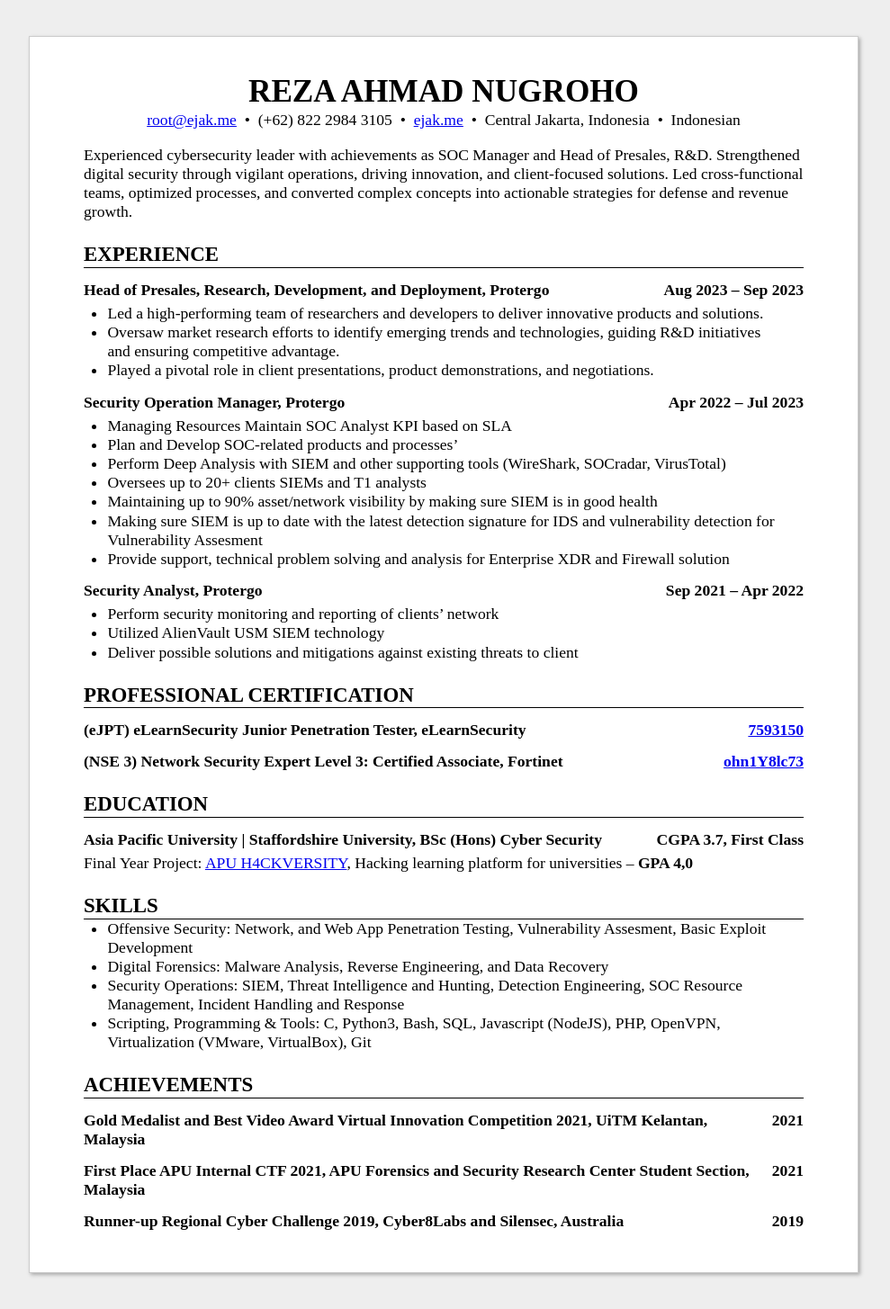
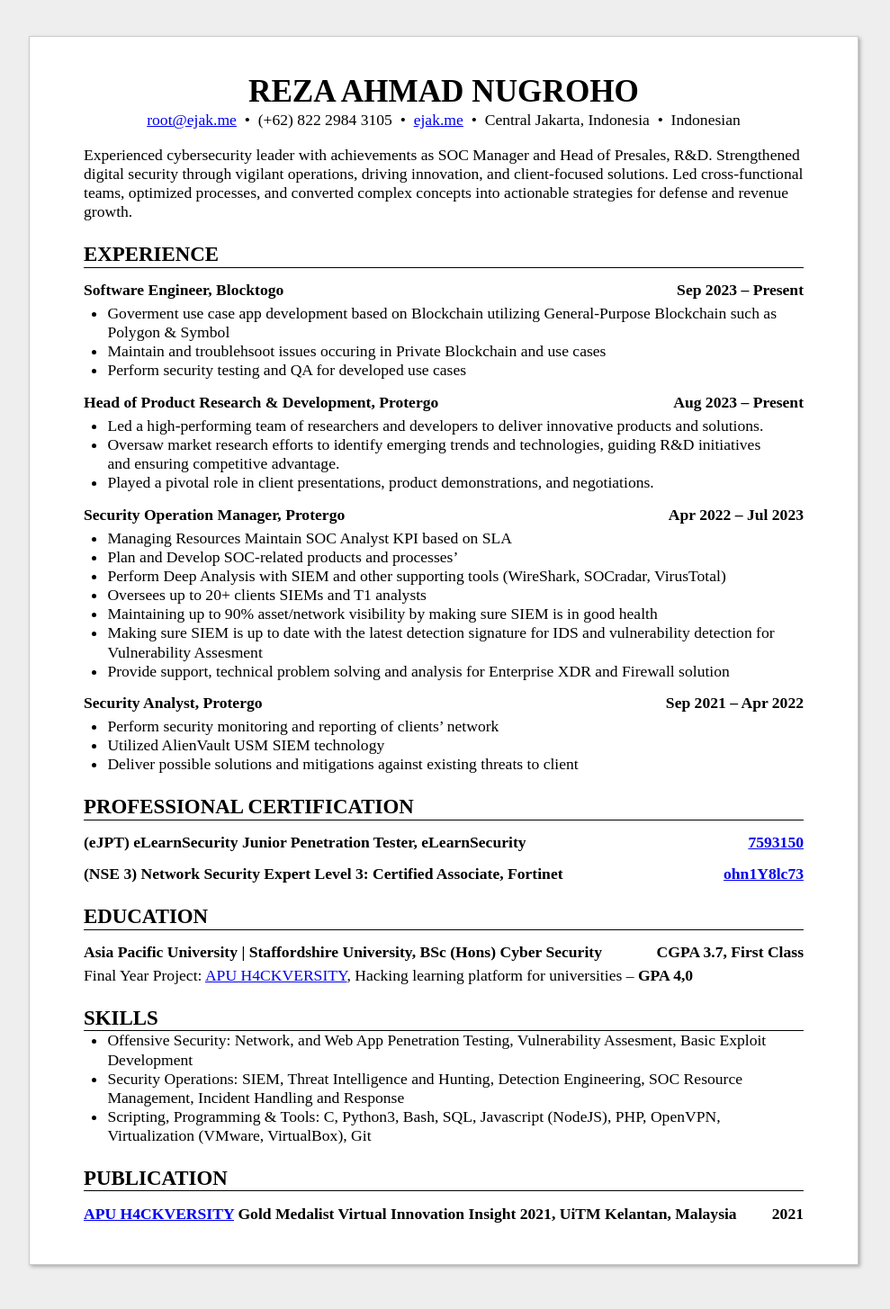
Before and after one commit to no0g/no0g.github.io, a Jekyll site: the page assets/resume/resume.html, which Jekyll copies as it is, in a window 1280 px wide. Shown: the whole page at 90% size, without its empty margins (147-1136 px from the left). Built offline with Jekyll 4.4.1, drawn with Linux system fonts in a browser that asks for light colours.

Commit message:
update resume

```diff
--- a/assets/resume/resume.html
+++ b/assets/resume/resume.html
@@ -142,7 +142,14 @@
 <h2>Experience</h2>
 <!-- You have to wrap the "left" and "right" half of these headings in spans by
 hand -->
-<h3><span>Head of Presales, Research, Development, and Deployment, Protergo</span> <span>Aug 2023 &ndash; Sep 2023</span></h3>
+
+<h3><span>Software Engineer, Blocktogo</span> <span>Sep 2023 &ndash; Present </span></h3>
+<ul>
+<li>Goverment use case app development based on Blockchain utilizing General-Purpose Blockchain such as Polygon &amp; Symbol</li>
+<li>Maintain and troublehsoot issues occuring in Private Blockchain and use cases </li>
+<li>Perform security testing and QA for developed use cases </li>
+</ul>
+<h3><span>Head of Product Research &amp; Development, Protergo</span> <span>Aug 2023 &ndash; Present </span></h3>
 <ul>
 <li>Led a high-performing team of researchers and developers to deliver innovative products and solutions.  </li>
 <li>Oversaw market research efforts to identify emerging trends and technologies, guiding R&amp;D initiatives and ensuring competitive advantage.</li>
@@ -173,13 +180,10 @@
 <h2>Skills</h2>
 <ul>
 <li>Offensive Security: Network, and Web App Penetration Testing, Vulnerability Assesment, Basic Exploit Development</li>
-<li>Digital Forensics: Malware Analysis, Reverse Engineering, and Data Recovery</li>
 <li>Security Operations: SIEM, Threat Intelligence and Hunting, Detection Engineering, SOC Resource Management, Incident Handling and Response</li>
 <li>Scripting, Programming &amp; Tools: C, Python3, Bash, SQL, Javascript (NodeJS), PHP, OpenVPN, Virtualization (VMware, VirtualBox), Git</li>
 </ul>
-<h2>Achievements</h2>
-<h3><span>Gold Medalist and Best Video Award Virtual Innovation Competition 2021, UiTM Kelantan, Malaysia </span> <span>2021</span></h3>
-<h3><span>First Place APU Internal CTF 2021, APU Forensics and Security Research Center Student Section, Malaysia </span> <span>2021</span></h3>
-<h3><span>Runner-up Regional Cyber Challenge 2019, Cyber8Labs and Silensec, Australia </span> <span>2019</span></h3></div>
+<h2>Publication</h2>
+<h3><span> <a href="https://www.researchgate.net/publication/355983501_Innovation_Insights_Series_2">APU H4CKVERSITY</a> Gold Medalist Virtual Innovation Insight 2021, UiTM Kelantan, Malaysia </span> <span>2021</span></h3></div>
 </body>
 </html>
```
Also changed, not shown: assets/resume/resume.md (+10 -6 lines), 2 other files.
